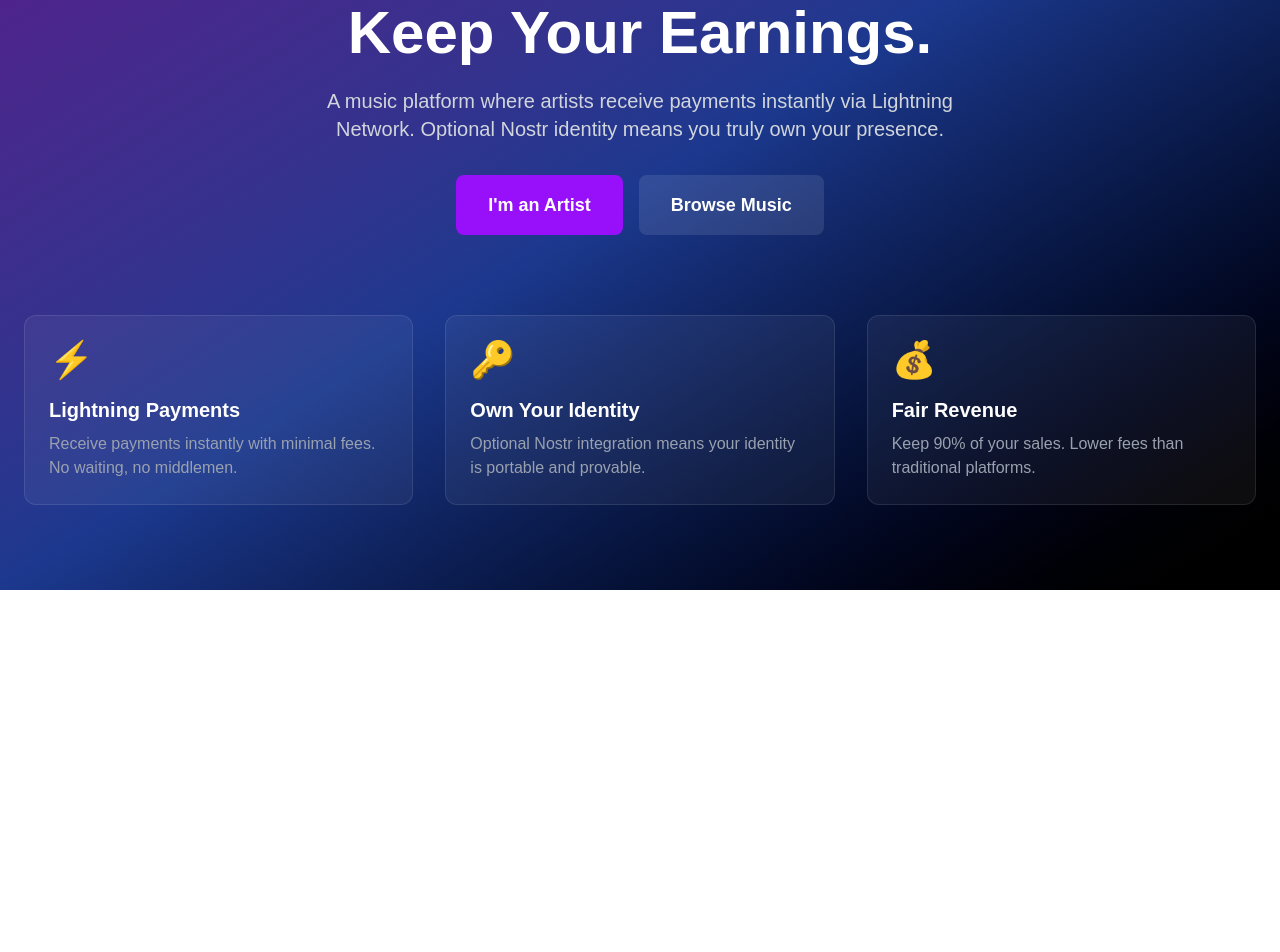
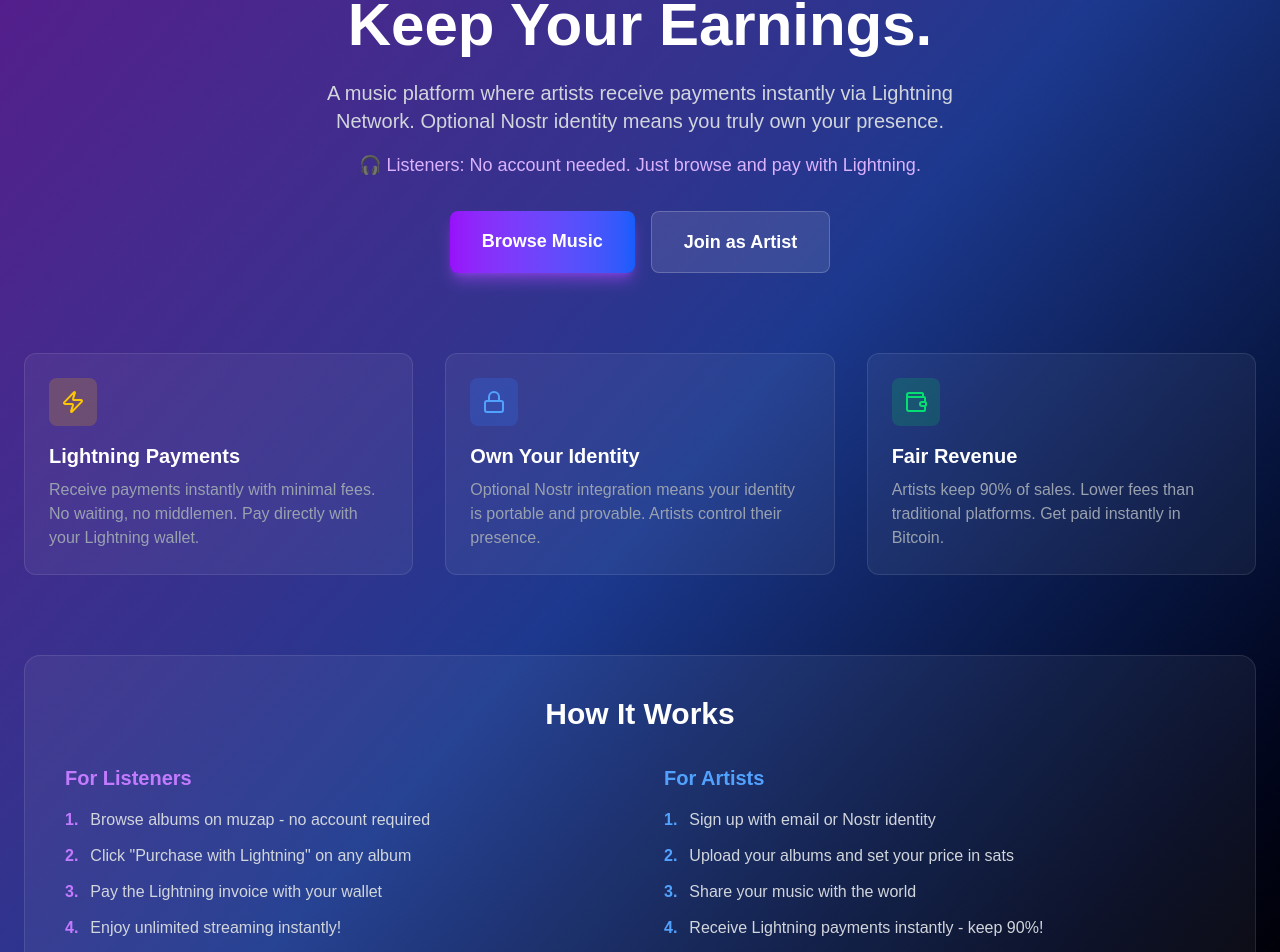
Before and after one commit to mandrews76a/muzap, a Next.js app: page / in a window 1280 px wide. Shown: the part 210-1162 px from the top of the page. Before the commit the page ends 800 px from the top, so only its background shows below. Built offline with nearby package versions, Linux system fonts and the light colour scheme.

Commit message:
Update homepage: clarify no account needed for listeners

```diff
--- a/src/app/page.js
+++ b/src/app/page.js
@@ -1,5 +1,5 @@
 import Link from 'next/link';
-import { Music } from 'lucide-react';
+import { Music, Zap, Lock, Wallet } from 'lucide-react';
 
 export default function HomePage() {
   return (
@@ -13,13 +13,10 @@ export default function HomePage() {
           </div>
           <nav className="flex gap-4">
             <Link href="/discover" className="hover:text-purple-400 transition">
-              Discover
+              Browse Music
             </Link>
             <Link href="/artist/login" className="hover:text-purple-400 transition">
-              Login
-            </Link>
-            <Link href="/artist/signup" className="px-4 py-2 bg-purple-600 rounded-lg hover:bg-purple-700 transition">
-              Sign Up
+              Artist Portal
             </Link>
           </nav>
         </div>
@@ -32,47 +29,116 @@ export default function HomePage() {
             Own Your Music.<br />
             Keep Your Earnings.
           </h2>
-          <p className="text-xl text-gray-300 mb-8 max-w-2xl mx-auto">
+          <p className="text-xl text-gray-300 mb-4 max-w-2xl mx-auto">
             A music platform where artists receive payments instantly via Lightning Network.
             Optional Nostr identity means you truly own your presence.
           </p>
-          <div className="flex gap-4 justify-center">
-            <Link href="/artist/signup" className="px-8 py-4 bg-purple-600 rounded-lg text-lg font-semibold hover:bg-purple-700 transition">
-              I'm an Artist
+          <p className="text-lg text-purple-300 mb-8 max-w-2xl mx-auto font-medium">
+            🎧 Listeners: No account needed. Just browse and pay with Lightning.
+          </p>
+          <div className="flex gap-4 justify-center flex-wrap">
+            <Link href="/discover" className="px-8 py-4 bg-gradient-to-r from-purple-600 to-blue-600 rounded-lg text-lg font-semibold hover:from-purple-700 hover:to-blue-700 transition shadow-lg shadow-purple-500/50">
+              Browse Music
             </Link>
-            <Link href="/discover" className="px-8 py-4 bg-white/10 rounded-lg text-lg font-semibold hover:bg-white/20 transition">
-              Browse Music
+            <Link href="/artist/signup" className="px-8 py-4 bg-white/10 rounded-lg text-lg font-semibold hover:bg-white/20 transition border border-white/20">
+              Join as Artist
             </Link>
           </div>
         </div>
 
         {/* Features */}
         <div className="grid md:grid-cols-3 gap-8 mt-20">
-          <div className="p-6 bg-white/5 rounded-xl border border-white/10">
-            <div className="text-4xl mb-4">⚡</div>
+          <div className="p-6 bg-white/5 rounded-xl border border-white/10 hover:border-purple-500/50 transition">
+            <div className="w-12 h-12 bg-yellow-500/20 rounded-lg flex items-center justify-center mb-4">
+              <Zap className="w-6 h-6 text-yellow-400" />
+            </div>
             <h3 className="text-xl font-bold mb-2">Lightning Payments</h3>
             <p className="text-gray-400">
-              Receive payments instantly with minimal fees. No waiting, no middlemen.
+              Receive payments instantly with minimal fees. No waiting, no middlemen. Pay directly with your Lightning wallet.
             </p>
           </div>
 
-          <div className="p-6 bg-white/5 rounded-xl border border-white/10">
-            <div className="text-4xl mb-4">🔑</div>
+          <div className="p-6 bg-white/5 rounded-xl border border-white/10 hover:border-purple-500/50 transition">
+            <div className="w-12 h-12 bg-blue-500/20 rounded-lg flex items-center justify-center mb-4">
+              <Lock className="w-6 h-6 text-blue-400" />
+            </div>
             <h3 className="text-xl font-bold mb-2">Own Your Identity</h3>
             <p className="text-gray-400">
-              Optional Nostr integration means your identity is portable and provable.
+              Optional Nostr integration means your identity is portable and provable. Artists control their presence.
             </p>
           </div>
 
-          <div className="p-6 bg-white/5 rounded-xl border border-white/10">
-            <div className="text-4xl mb-4">💰</div>
+          <div className="p-6 bg-white/5 rounded-xl border border-white/10 hover:border-purple-500/50 transition">
+            <div className="w-12 h-12 bg-green-500/20 rounded-lg flex items-center justify-center mb-4">
+              <Wallet className="w-6 h-6 text-green-400" />
+            </div>
             <h3 className="text-xl font-bold mb-2">Fair Revenue</h3>
             <p className="text-gray-400">
-              Keep 90% of your sales. Lower fees than traditional platforms.
+              Artists keep 90% of sales. Lower fees than traditional platforms. Get paid instantly in Bitcoin.
             </p>
           </div>
         </div>
+
+        {/* How It Works */}
+        <div className="mt-20 bg-white/5 rounded-2xl border border-white/10 p-10">
+          <h3 className="text-3xl font-bold mb-8 text-center">How It Works</h3>
+          <div className="grid md:grid-cols-2 gap-12">
+            {/* For Listeners */}
+            <div>
+              <h4 className="text-xl font-bold mb-4 text-purple-400">For Listeners</h4>
+              <ol className="space-y-3 text-gray-300">
+                <li className="flex gap-3">
+                  <span className="font-bold text-purple-400">1.</span>
+                  <span>Browse albums on muzap - no account required</span>
+                </li>
+                <li className="flex gap-3">
+                  <span className="font-bold text-purple-400">2.</span>
+                  <span>Click "Purchase with Lightning" on any album</span>
+                </li>
+                <li className="flex gap-3">
+                  <span className="font-bold text-purple-400">3.</span>
+                  <span>Pay the Lightning invoice with your wallet</span>
+                </li>
+                <li className="flex gap-3">
+                  <span className="font-bold text-purple-400">4.</span>
+                  <span>Enjoy unlimited streaming instantly!</span>
+                </li>
+              </ol>
+            </div>
+
+            {/* For Artists */}
+            <div>
+              <h4 className="text-xl font-bold mb-4 text-blue-400">For Artists</h4>
+              <ol className="space-y-3 text-gray-300">
+                <li className="flex gap-3">
+                  <span className="font-bold text-blue-400">1.</span>
+                  <span>Sign up with email or Nostr identity</span>
+                </li>
+                <li className="flex gap-3">
+                  <span className="font-bold text-blue-400">2.</span>
+                  <span>Upload your albums and set your price in sats</span>
+                </li>
+                <li className="flex gap-3">
+                  <span className="font-bold text-blue-400">3.</span>
+                  <span>Share your music with the world</span>
+                </li>
+                <li className="flex gap-3">
+                  <span className="font-bold text-blue-400">4.</span>
+                  <span>Receive Lightning payments instantly - keep 90%!</span>
+                </li>
+              </ol>
+            </div>
+          </div>
+        </div>
       </main>
+
+      {/* Footer */}
+      <footer className="border-t border-white/10 mt-20 py-8 bg-black/30">
+        <div className="max-w-7xl mx-auto px-6 text-center text-gray-400">
+          <p className="mb-2">muzap.space - Powered by Lightning ⚡ & Nostr 🔑</p>
+          <p className="text-sm">Support artists directly. Own your music experience.</p>
+        </div>
+      </footer>
     </div>
   );
 }
```
